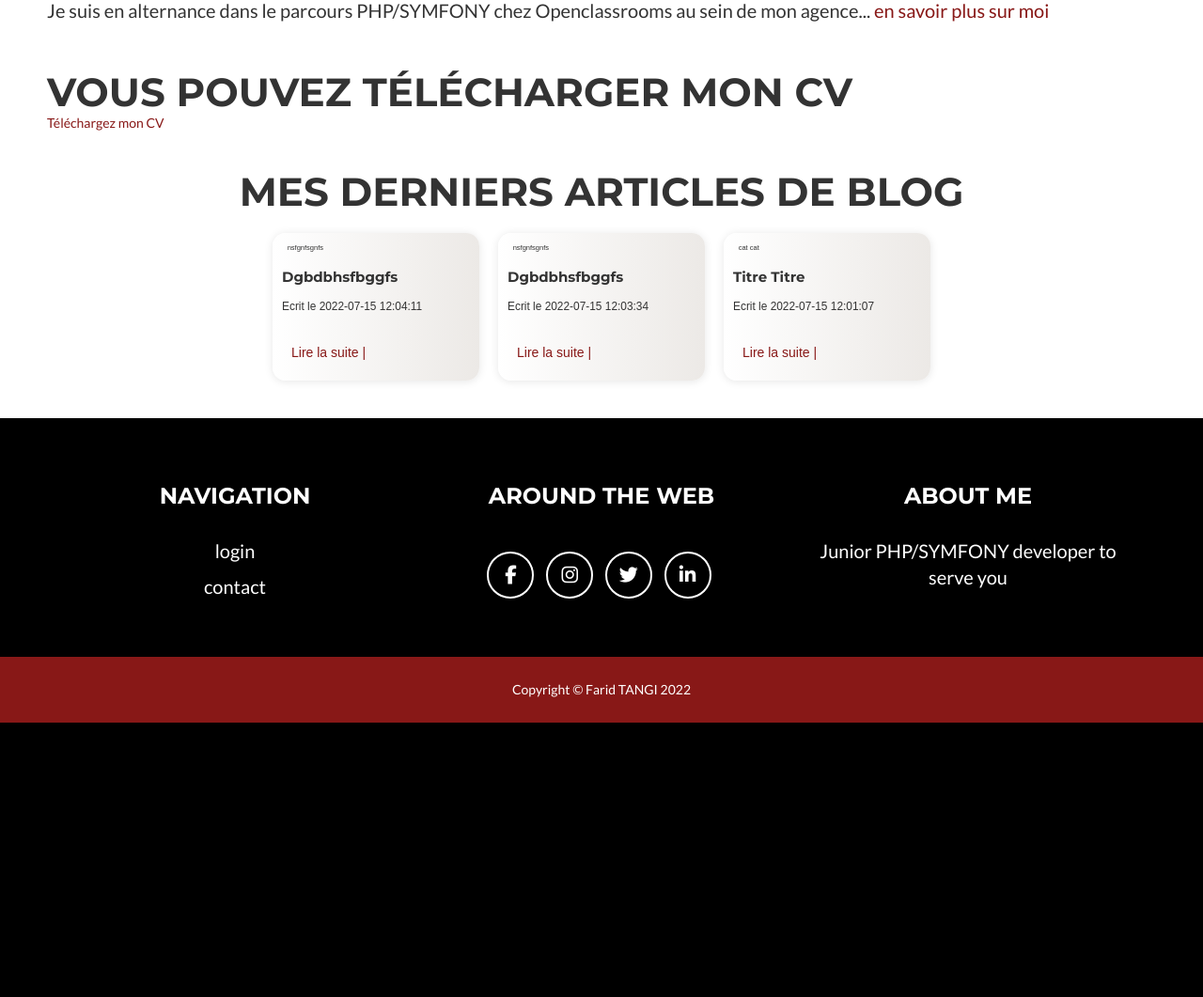
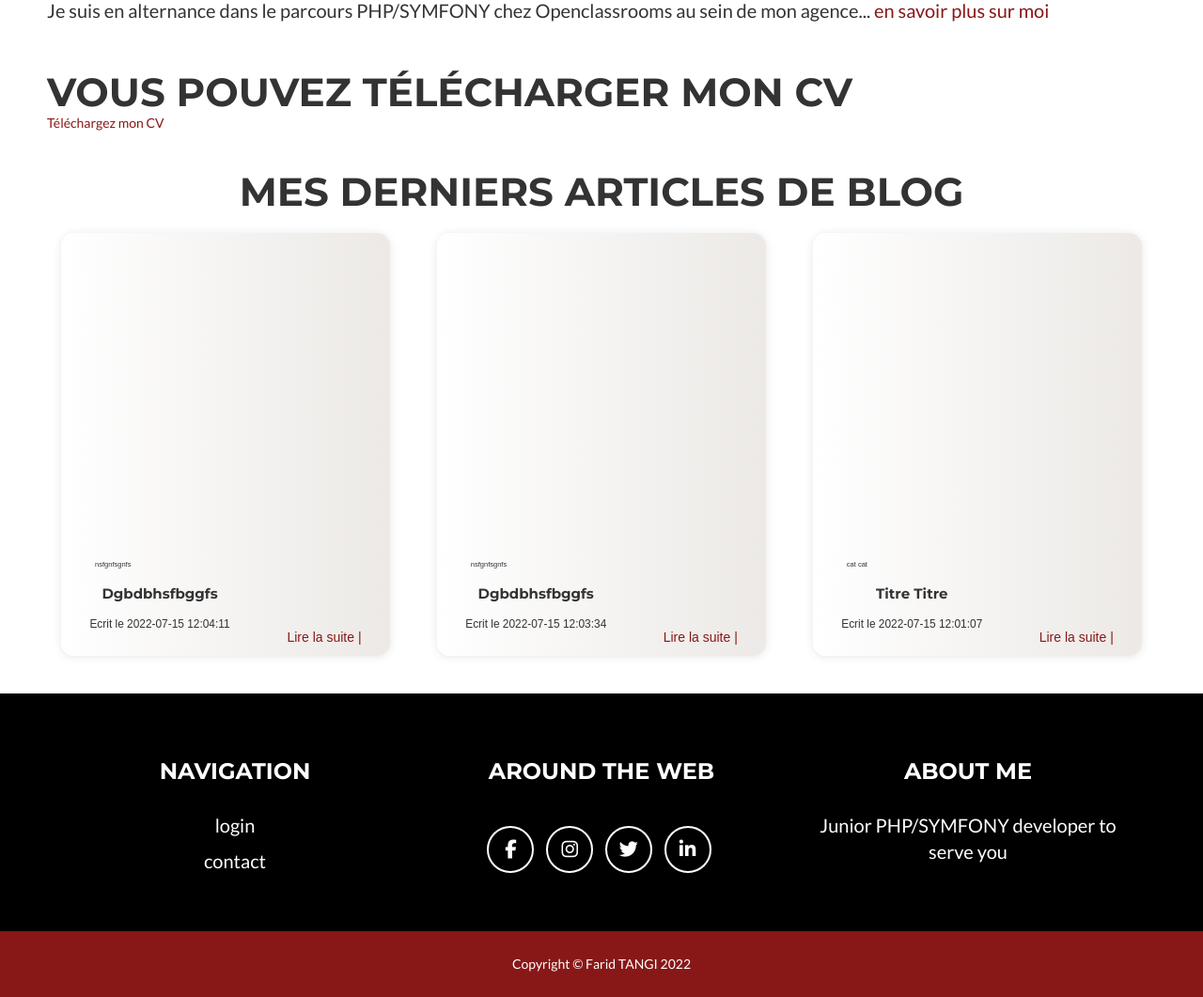
Before and after one commit to FrixFrid/AppBlog, a PHP site: page / in a window 1280 px wide. Shown: the part 927-1988 px from the top of the page at 94% size. Before the commit the page ends 1696 px from the top, so only its background shows below. Run offline with PHP 8.4, Linux system fonts and the light colour scheme; data comes from the database, SQL or seed files in the repository; data that the repository does not hold is empty; some libraries are stand-ins or nearby versions.

Commit message:
blog style

```diff
--- a/public/css/freelancer.css
+++ b/public/css/freelancer.css
@@ -86,11 +86,14 @@ header .container {
 
 .container__card {
   display: flex;
-  flex-wrap: wrap;
-  justify-content: center;
-  max-width: 1200px;
+  width: 100%;
+  justify-content: space-around;
   margin-block: 2rem;
   gap: 2rem;
+  flex-direction: row;
+  flex-wrap: wrap;
+  align-content: center;
+  align-items: stretch;
 }
 
 .container__card img {
@@ -101,13 +104,16 @@ header .container {
 
 .card {
   display: flex;
-  flex-direction: column;
-  width: clamp(20rem, calc(20rem + 2vw), 22rem);
+  width: 350px;
+  height: 450px;
   overflow: hidden;
-  box-shadow: 0 .1rem 1rem rgba(0, 0, 0, 0.1);
+  box-shadow: 0 0.1rem 1rem rgb(0 0 0 / 10%);
   border-radius: 1em;
   background: #ECE9E6;
   background: linear-gradient(to right, #FFFFFF, #ECE9E6);
+  align-content: space-between;
+  flex-wrap: wrap;
+  justify-content: space-around;
 }
 
 .card__body {
@@ -115,6 +121,7 @@ header .container {
   display: flex;
   flex-direction: column;
   gap: .5rem;
+  text-align: center;
 }
 
 .tag {
@@ -359,6 +366,7 @@ section.success {
 form .row:first-child .floating-label-form-group {
   border-top: 1px solid #eeeeee;
 }
+
 footer {
   color: white;
 }
@@ -553,8 +561,30 @@ fieldset[disabled] .btn-success.active {
   color: #18BC9C;
   background-color: white;
 }
+
+.btn__card {
+  background: #fff;
+  font-size: 11px;
+  margin-top: 10px;
+  margin-right: 15px;
+  padding: 6px 10px;
+  border-radius: 16px;
+  border: 1px solid #881817;
+  text-transform: uppercase;
+  font-weight: 700;
+  text-align: center;
+  display: flex;
+  align-items: center;
+  width: 100%;
+  color: #881817;
+  box-shadow: 0px 2px 2px #000;
+  cursor: pointer;
+  transition: .2s;
+}
+
+
 .btn-social {
-  display: inline-block;
+  display: flex;
   height: 50px;
   width: 50px;
   border: 2px solid white;
@@ -562,7 +592,13 @@ fieldset[disabled] .btn-success.active {
   text-align: center;
   font-size: 20px;
   line-height: 45px;
+  align-content: center;
+  justify-content: center;
+  flex-direction: row;
+  flex-wrap: wrap;
+  align-items: center;
 }
+
 .btn:focus,
 .btn:active,
 .btn.active {
--- a/src/Views/home.html.php
+++ b/src/Views/home.html.php
@@ -37,10 +37,11 @@
                 <h4><?= $article['title'] ?></h4>
                     <small>Ecrit le <?= $article['created_at'] ?></small>
                     <p><?= $article['extrait'] ?></p>
+        </div>
                 <div class="card__footer">
                     <a href="index.php?controller=article&task=show&id=<?= $article['id'] ?>">Lire la suite |</a>
                 </div>
-            </div>
+
     </div>
     <?php endforeach ?>
     </div>
```
Also changed, not shown: src/Views/articles/index.html.php (+18 -11 lines).
